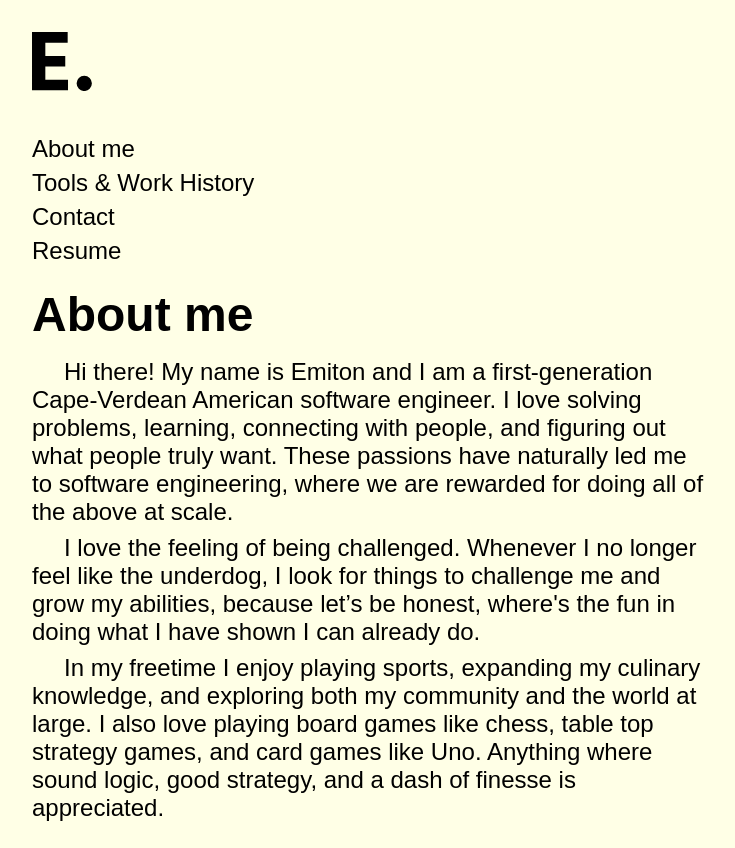
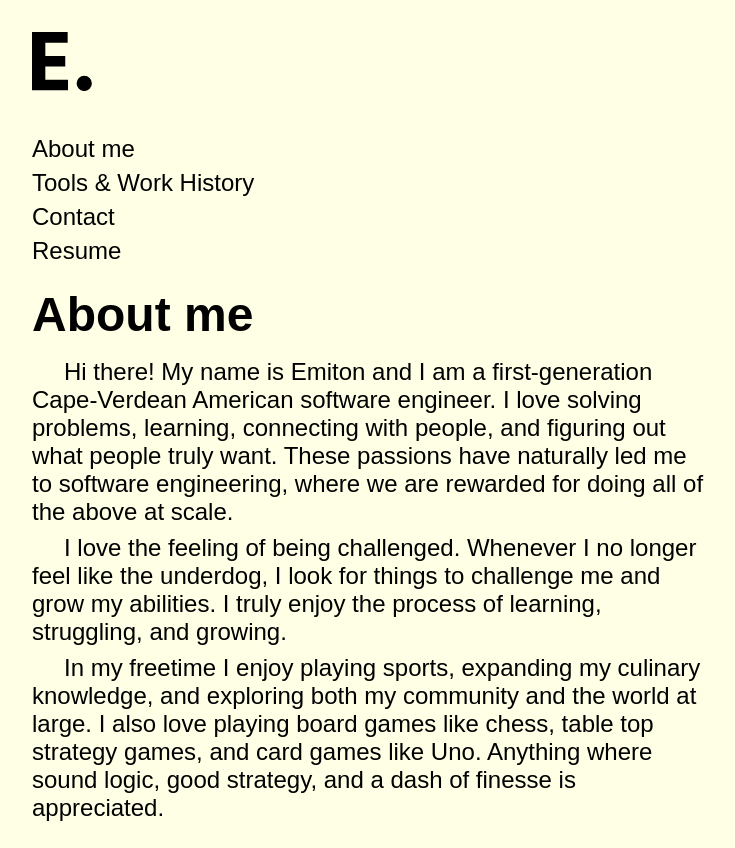
Before and after one commit to Emiton/Emiton.github.io, a React (Create React App) app in the folder personal-website/: page /about in a window 1280 px wide. Shown: the whole page, without its empty margins (0-735 px from the left). Built offline with nearby package versions, Linux system fonts and the light colour scheme; a web font is replaced by a local one.

Commit message:
Update about me

```diff
--- a/personal-website/src/Components/AboutMe.js
+++ b/personal-website/src/Components/AboutMe.js
@@ -9,7 +9,7 @@ function AboutMe() {
         Hi there! My name is Emiton and I am a first-generation Cape-Verdean American software engineer. I love solving problems, learning, connecting with people, and figuring out what people truly want. These passions have naturally led me to software engineering, where we are rewarded for doing all of the above at scale.
       </Text>
       <Text>
-        I love the feeling of being challenged. Whenever I no longer feel like the underdog, I look for things to challenge me and grow my abilities, because let’s be honest, where&#39;s the fun in doing what I have shown I can already do.
+        I love the feeling of being challenged. Whenever I no longer feel like the underdog, I look for things to challenge me and grow my abilities. I truly enjoy the process of learning, struggling, and growing.
       </Text>
       <Text>
         In my freetime I enjoy playing sports, expanding my culinary knowledge, and exploring both my community and the world at large. I also love playing board games like chess, table top strategy games, and card games like Uno. Anything where sound logic, good strategy, and a dash of finesse is appreciated.
```
